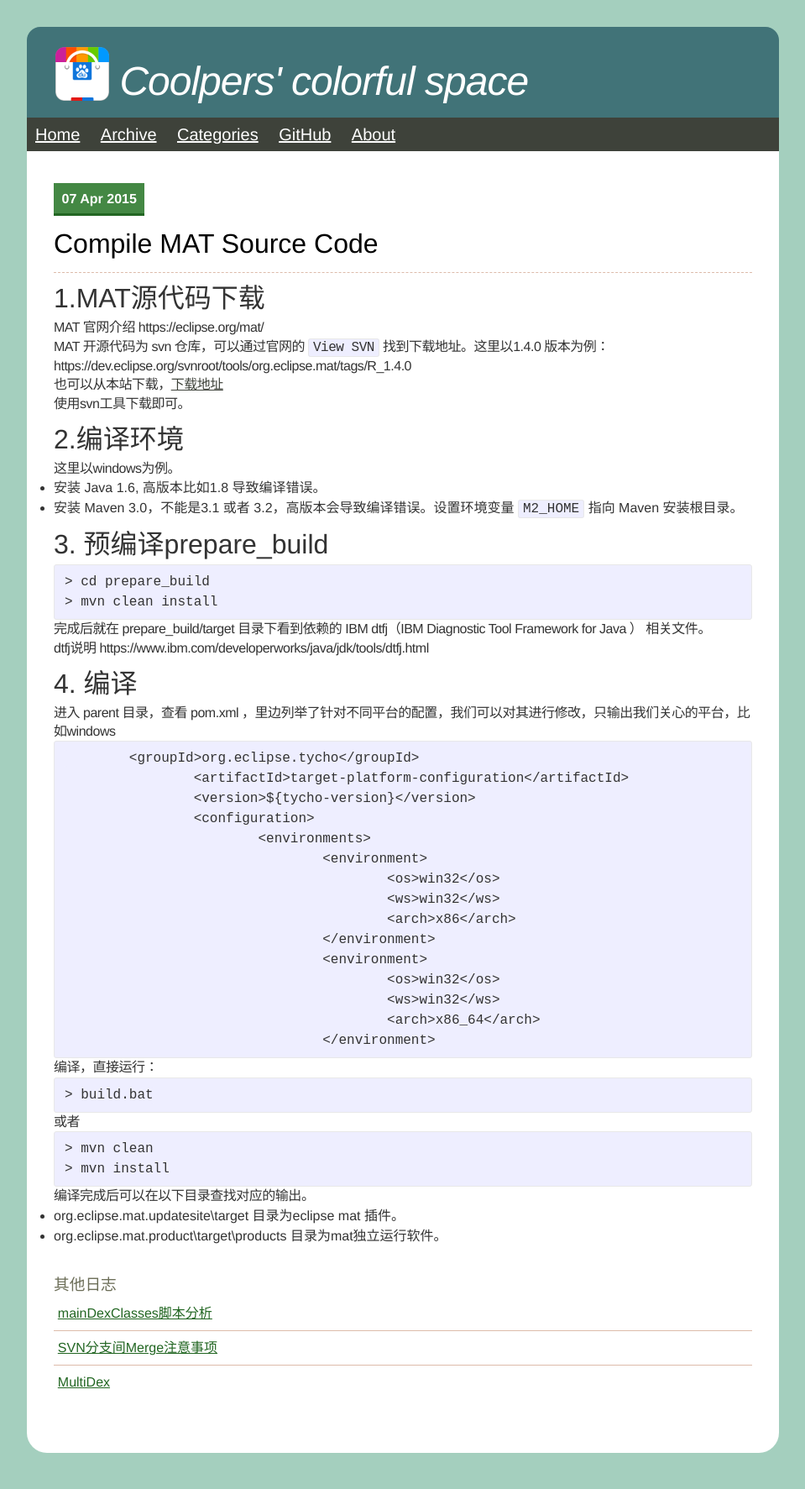
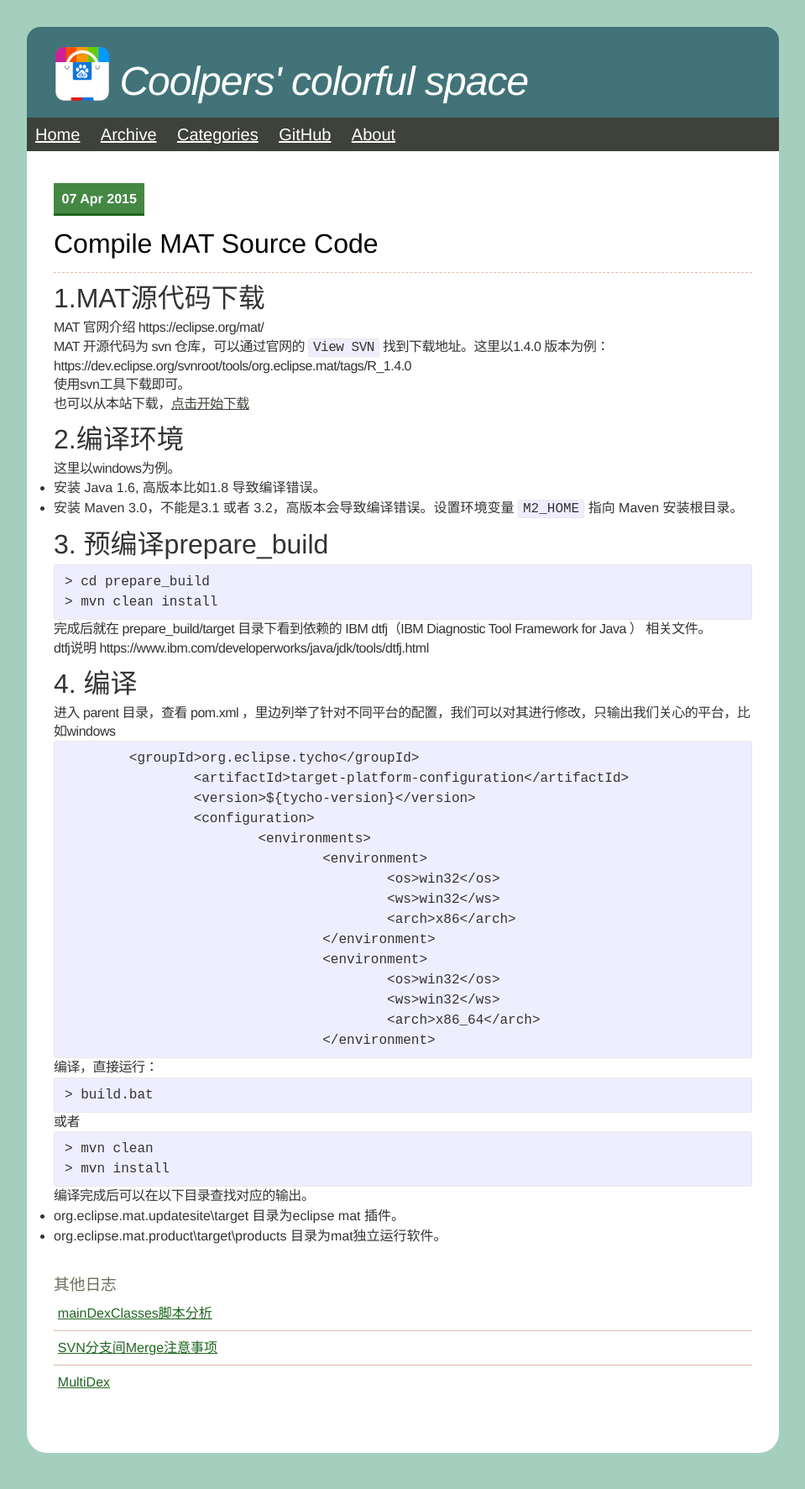
Before and after one commit to coolpers/coolpers.github.io, a Jekyll site: the page built from _posts/2015-04-07-compile-MAT.md, in a window 1280 px wide. Shown: the whole page at 84% size, without its empty margins (160-1119 px from the left). Built offline with Jekyll 4.4.1, drawn with Linux system fonts in a browser that asks for light colours.

Commit message:
2015-04-08-multidex.md

```diff
--- a/_posts/2015-04-07-compile-MAT.md
+++ b/_posts/2015-04-07-compile-MAT.md
@@ -15,10 +15,11 @@ MAT 开源代码为 svn 仓库，可以通过官网的 `View SVN` 找到下载
 
 >  https://dev.eclipse.org/svnroot/tools/org.eclipse.mat/tags/R_1.4.0
 
-也可以从本站下载，[下载地址](/assets/posts/2015-04-07-compile-MAT/MAT_R_1.4.0.zip)
+使用svn工具下载即可。
 
 
-使用svn工具下载即可。
+也可以从本站下载，[点击开始下载](/assets/posts/2015-04-07-compile-MAT/MAT_R_1.4.0.zip)
+
 
 # 2.编译环境 #
 
```
